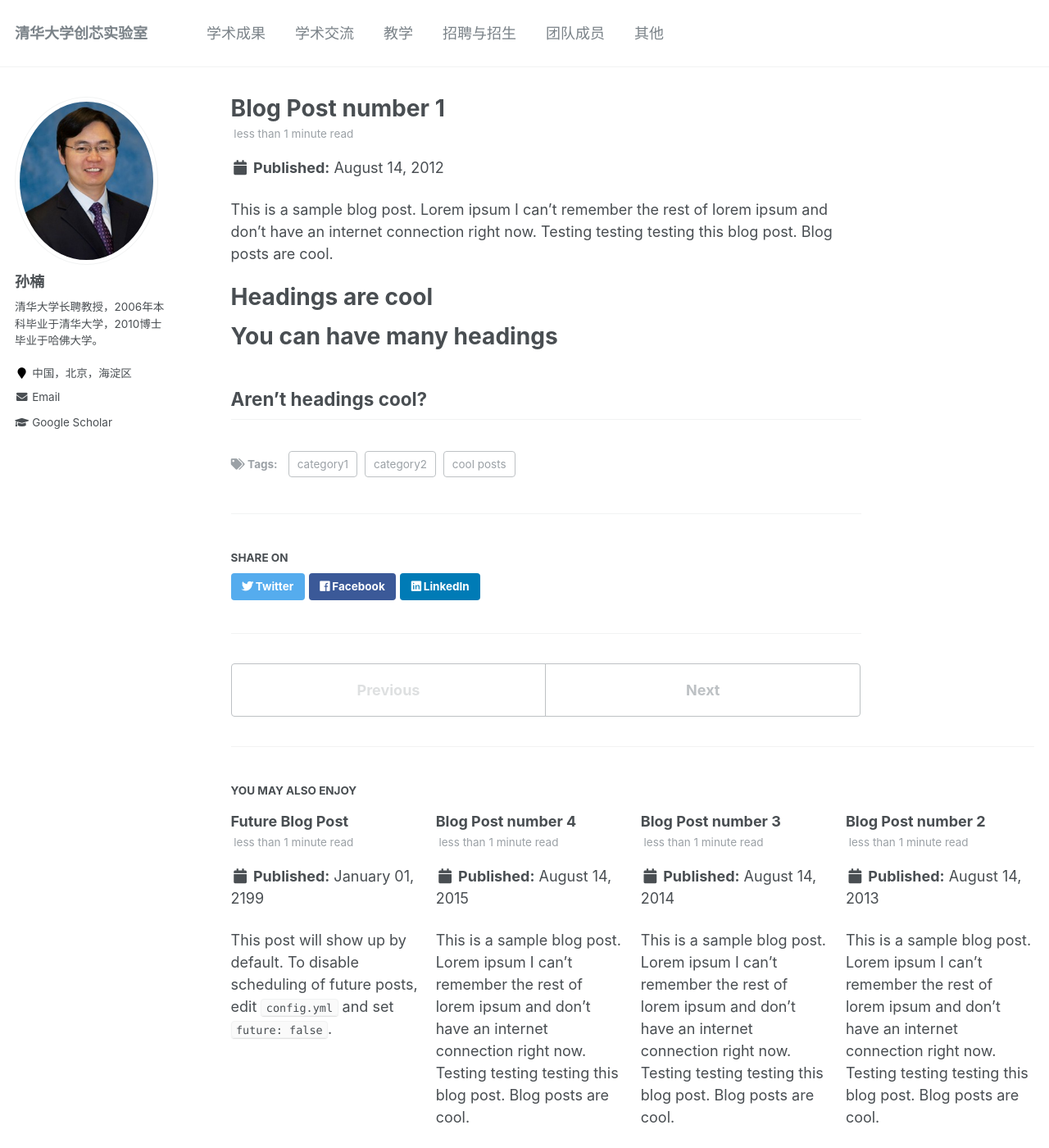
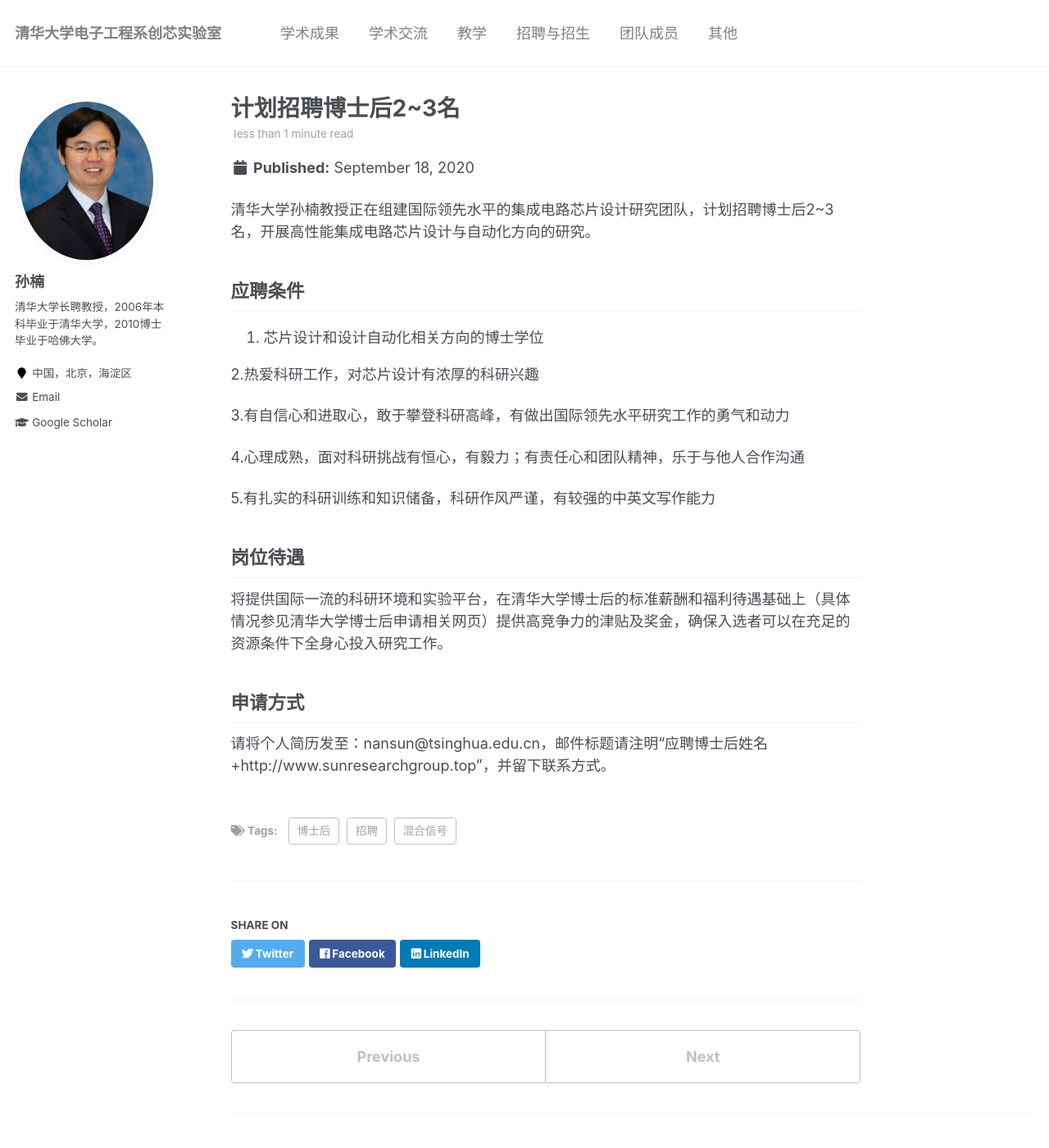
Before and after one commit to Sun-Research-Group/Sun-Research-Group.github.io, a Jekyll site: the page built from _posts/2012-08-14-blog-post-1.md, in a window 1280 px wide and 1400 px high. Shown: the whole window at 82% size. Built offline with Jekyll 4.4.1, drawn with Linux system fonts in a browser that asks for light colours; some of the changed text lies outside the part shown.

Commit message:
modified some details

```diff
--- a/_config.yml
+++ b/_config.yml
@@ -7,9 +7,9 @@
 
 # Site Settings
 locale                   : "en-US"
-title                    : "清华大学创芯实验室"
+title                    : "清华大学电子工程系创芯实验室"
 title_separator          : "-"
-name                     : &name "清华大学创芯实验室"
+name                     : &name "清华大学电子工程系创芯实验室"
 description              : &description "简介"
 url                      : https://Sun-Research-Group.github.io # the base hostname & protocol for your site e.g. "https://mmistakes.github.io"
 baseurl                  : "" # the subpath of your site, e.g. "/blog"
--- a/_posts/2012-08-14-blog-post-1.md
+++ b/_posts/2012-08-14-blog-post-1.md
@@ -1,20 +1,36 @@
 ---
-title: 'Blog Post number 1'
-date: 2012-08-14
+title: '计划招聘博士后2~3名'
+date: 2020-09-18
 permalink: /posts/2012/08/blog-post-1/
 tags:
-  - cool posts
-  - category1
-  - category2
+  - 招聘
+  - 博士后
+  - 混合信号
 ---
 
-This is a sample blog post. Lorem ipsum I can't remember the rest of lorem ipsum and don't have an internet connection right now. Testing testing testing this blog post. Blog posts are cool.
+清华大学孙楠教授正在组建国际领先水平的集成电路芯片设计研究团队，计划招聘博士后2~3名，开展高性能集成电路芯片设计与自动化方向的研究。
 
-Headings are cool
-======
+应聘条件
+------
 
-You can have many headings
-======
+1. 芯片设计和设计自动化相关方向的博士学位
 
-Aren't headings cool?
+2.热爱科研工作，对芯片设计有浓厚的科研兴趣
+
+3.有自信心和进取心，敢于攀登科研高峰，有做出国际领先水平研究工作的勇气和动力
+
+4.心理成熟，面对科研挑战有恒心，有毅力；有责任心和团队精神，乐于与他人合作沟通
+
+5.有扎实的科研训练和知识储备，科研作风严谨，有较强的中英文写作能力
+
+
+岗位待遇
 ------
+
+将提供国际一流的科研环境和实验平台，在清华大学博士后的标准薪酬和福利待遇基础上（具体情况参见清华大学博士后申请相关网页）提供高竞争力的津贴及奖金，确保入选者可以在充足的资源条件下全身心投入研究工作。
+
+
+申请方式
+------
+
+请将个人简历发至：nansun@tsinghua.edu.cn，邮件标题请注明“应聘博士后姓名+http://www.sunresearchgroup.top”，并留下联系方式。
```
Also changed, not shown: _pages/about.md (+5 -1 lines), images/小红.jpg, images/小蓝.jpg.
